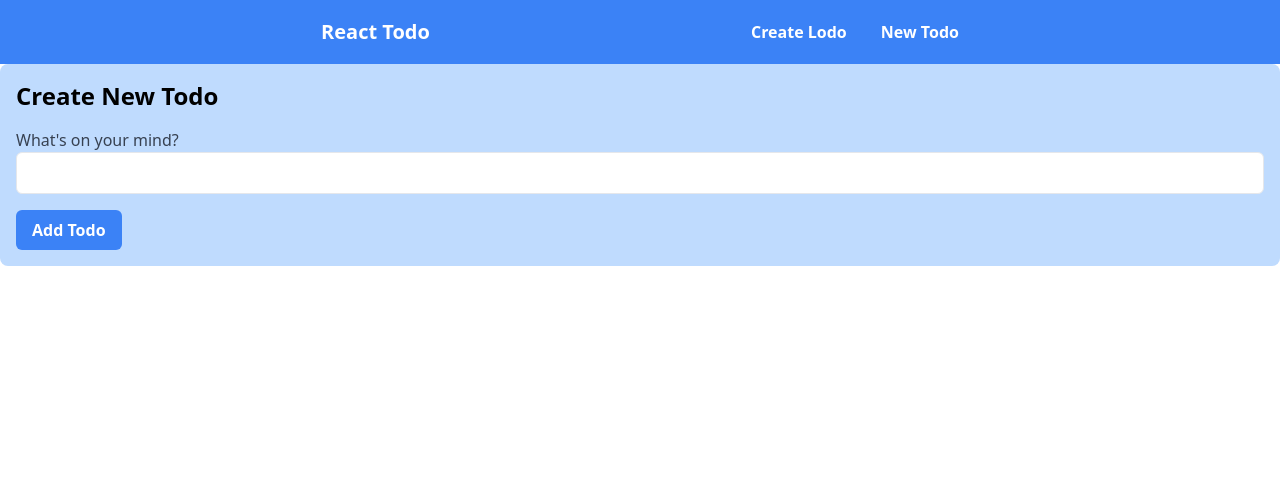
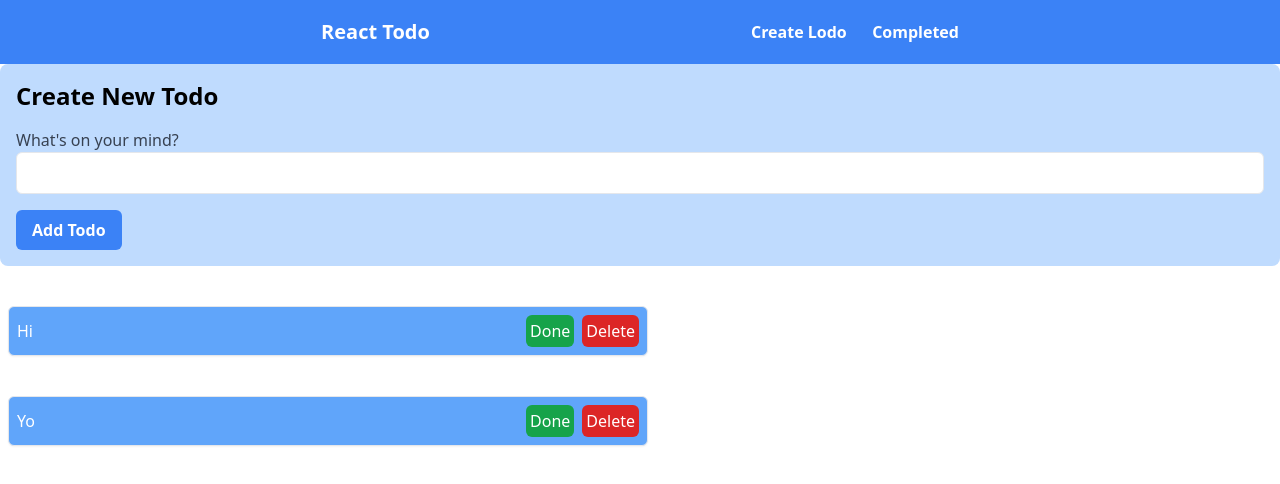
Before and after one commit to Hemant837/todo-app, a Next.js app: page / in a window 1280 px wide. Shown: the top 484 px of the page. Built offline with nearby package versions, Linux system fonts and the light colour scheme.

Commit message:
Time to save the TODOs

```diff
--- a/components/MainNavigation/MainNavigation.js
+++ b/components/MainNavigation/MainNavigation.js
@@ -1,11 +1,13 @@
-import Link from "next/link";
 import NavLinks from "./NavLinks";
 
-function MainNavigation() {
+function MainNavigation(props) {
   return (
-    <header className="bg-blue-500 h-16 text-white flex justify-evenly  items-center">
-      <h3 className="text-xl font-bold">React Todo</h3>
-      <NavLinks />
+    <header>
+      <div className="bg-blue-500 h-16 text-white flex justify-evenly  items-center">
+        <h3 className="text-xl font-bold">React Todo</h3>
+        <NavLinks />
+      </div>
+      {props.children}
     </header>
   );
 }
--- a/components/MainNavigation/NavLinks.js
+++ b/components/MainNavigation/NavLinks.js
@@ -9,8 +9,8 @@ function NavLinks() {
         </Link>
       </li>
       <li>
-        <Link className="hover:text-gray-200" href="/new-todo">
-          New Todo
+        <Link className="hover:text-gray-200" href="/completed-todos">
+          Completed
         </Link>
       </li>
     </ul>
--- a/components/Todos/TodosItem.js
+++ b/components/Todos/TodosItem.js
@@ -0,0 +1,13 @@
+function TodosItem(props) {
+  return (
+    <div className="ml-2 text-white bg-blue-400 flex border w-6/12 rounded-md justify-between items-center mt-10 py-2 shadow-sm">
+      <p className="ml-2">{props.todoText}</p>
+      <div>
+        <button className="mr-2 bg-green-600 rounded-md p-1">Done</button>
+        <button className="mr-2 bg-red-600 rounded-md p-1">Delete</button>
+      </div>
+    </div>
+  );
+}
+
+export default TodosItem;
--- a/components/Todos/TodosList.js
+++ b/components/Todos/TodosList.js
@@ -0,0 +1,13 @@
+import TodosItem from "./TodosItem";
+
+function TodosList(props) {
+  return (
+    <ul>
+      {props.todos.map((todo) => {
+        return <TodosItem key={todo.id} todoText={todo.todoText} />;
+      })}
+    </ul>
+  );
+}
+
+export default TodosList;
--- a/pages/_app.js
+++ b/pages/_app.js
@@ -1,5 +1,10 @@
-import '@/styles/globals.css'
+import MainNavigation from "../components/MainNavigation/MainNavigation";
+import "@/styles/globals.css";
 
 export default function App({ Component, pageProps }) {
-  return <Component {...pageProps} />
+  return (
+    <MainNavigation>
+      <Component {...pageProps} />
+    </MainNavigation>
+  );
 }
--- /dev/null
+++ b/pages/completed-todos/index.js
@@ -0,0 +1,5 @@
+function CompletedTodos() {
+  return <div>Completed</div>;
+}
+
+export default CompletedTodos;
--- a/pages/index.js
+++ b/pages/index.js
@@ -1,15 +1,29 @@
+// 85kjR0Ruad67WuqV
+
 import { Fragment } from "react";
-import MainNavigation from "../components/MainNavigation/MainNavigation";
 import NewTodoForm from "../components/NewTodoForm/NewTodoForm";
+import TodosList from "../components/Todos/TodosList";
+
+const Dummy_Todos = [
+  {
+    id: 1,
+    todoText: "Hi",
+  },
+  {
+    id: 2,
+    todoText: "Yo",
+  },
+];
 
 function HomePage() {
   function addNewTodo(newTodoData) {
     console.log(newTodoData);
   }
+
   return (
     <Fragment>
-      <MainNavigation />
       <NewTodoForm onSubmitTodo={addNewTodo} />
+      <TodosList todos={Dummy_Todos} />
     </Fragment>
   );
 }
```
Also changed, not shown: package.json (+6 -5 lines), pages/api/completed-todos.js (added), 1 other file (tests, documents, lock files or other folders).
